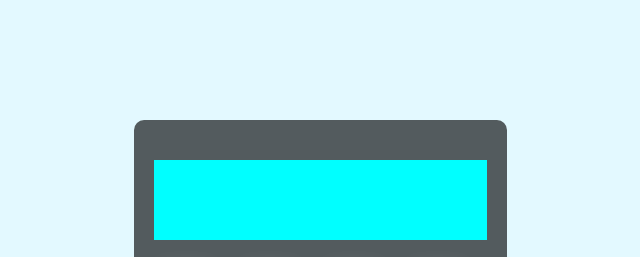
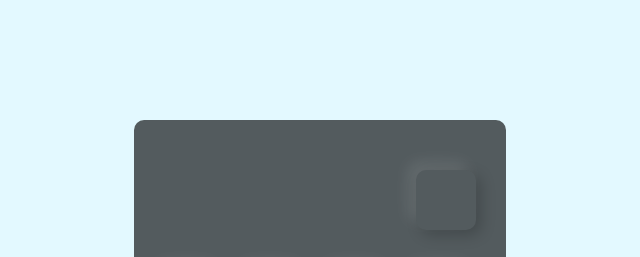
Before and after one commit to edwin-nyambane/CAL, a plain HTML site: page index.html in a window 1280 px wide. Shown: the top 257 px of the page, without its empty margins (320-960 px from the left). Drawn offline with Linux system fonts and the light colour scheme.

Commit message:
Update calcu.css

```diff
--- a/calcu.css
+++ b/calcu.css
@@ -36,7 +36,7 @@
     display: flex;
     justify-content: flex-end;
     margin: 20px 0;
-    background-color: aqua;
+    background-color: rgba(22, 22, 22, 0;
 
 }
 form .display input{
```
